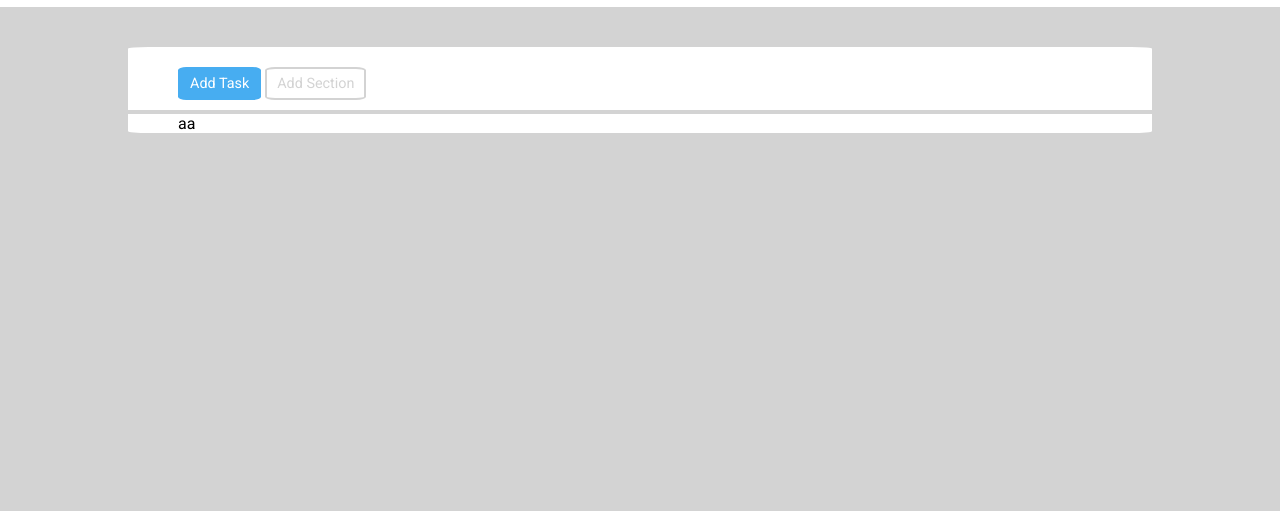
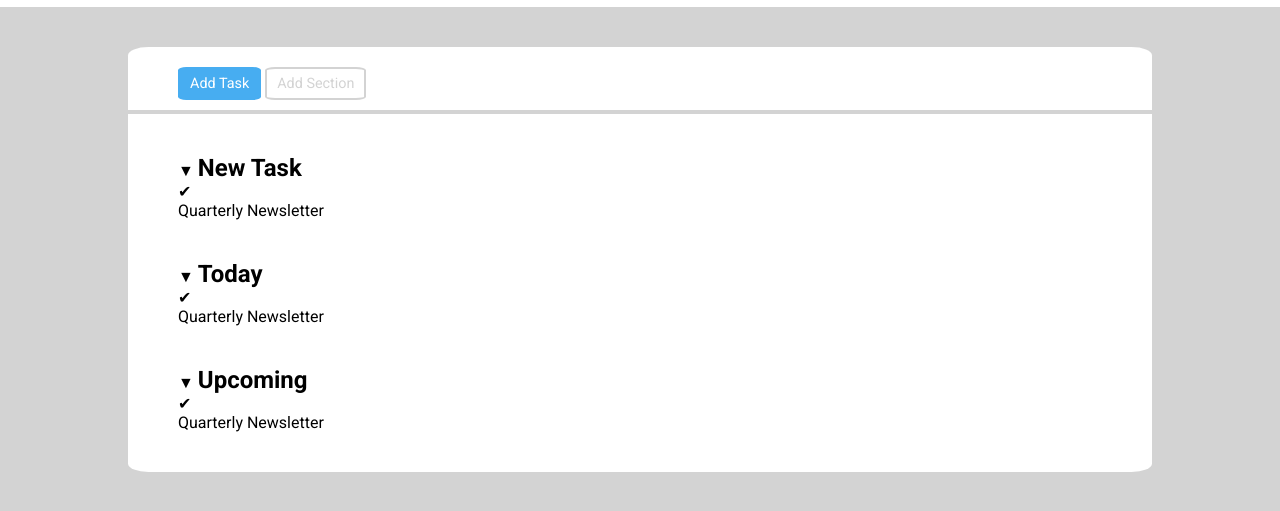
Before and after one commit to clmb00/html-css-toboolist, a plain HTML site: page index.html in a window 1280 px wide. Shown: the part 67-578 px from the top of the page. Drawn offline with Linux system fonts and the light colour scheme.

Commit message:
[ADD] all sections in main

```diff
--- a/css/style.css
+++ b/css/style.css
@@ -15,6 +15,7 @@ body{
   margin: 0 auto;
   background-color: white;
   border-radius: 2%;
+  padding-bottom: 40px;
 }
 
 /* HEADER */
@@ -66,5 +67,11 @@ hr{
   border: 2px solid lightgrey;
 }
 
+.list{
+  margin-top: 40px;
+}
 
+.list h2{
+  display: inline-block;
+}
 /* ----------- */
--- a/index.html
+++ b/index.html
@@ -35,15 +35,62 @@
 
       <hr>
 
-      <section>
+      <section class="list">
+
         <div>
-          aa
+          <span>&#9660</span>
+          <h2>New Task</h2>
         </div>
+
+        <div class="item">
+
+          <div class="check yes">
+            <span>&#x2714;</span>
+          </div>
+
+          <span>Quarterly Newsletter</span>
+
+        </div>
+
       </section>
 
-      <section></section>
+      <section class="list">
 
-      <section ></section>
+        <div>
+          <span>&#9660</span>
+          <h2>Today</h2>
+        </div>
+
+        <div class="item">
+
+          <div class="check yes">
+            <span>&#x2714;</span>
+          </div>
+
+          <span>Quarterly Newsletter</span>
+
+        </div>
+
+      </section>
+
+      <section class="list">
+
+        <div>
+          <span>&#9660</span>
+          <h2>Upcoming</h2>
+        </div>
+
+        <div class="item">
+
+          <div class="check yes">
+            <span>&#x2714;</span>
+          </div>
+
+          <span>Quarterly Newsletter</span>
+
+        </div>
+
+      </section>
 
     </main>
 
```
